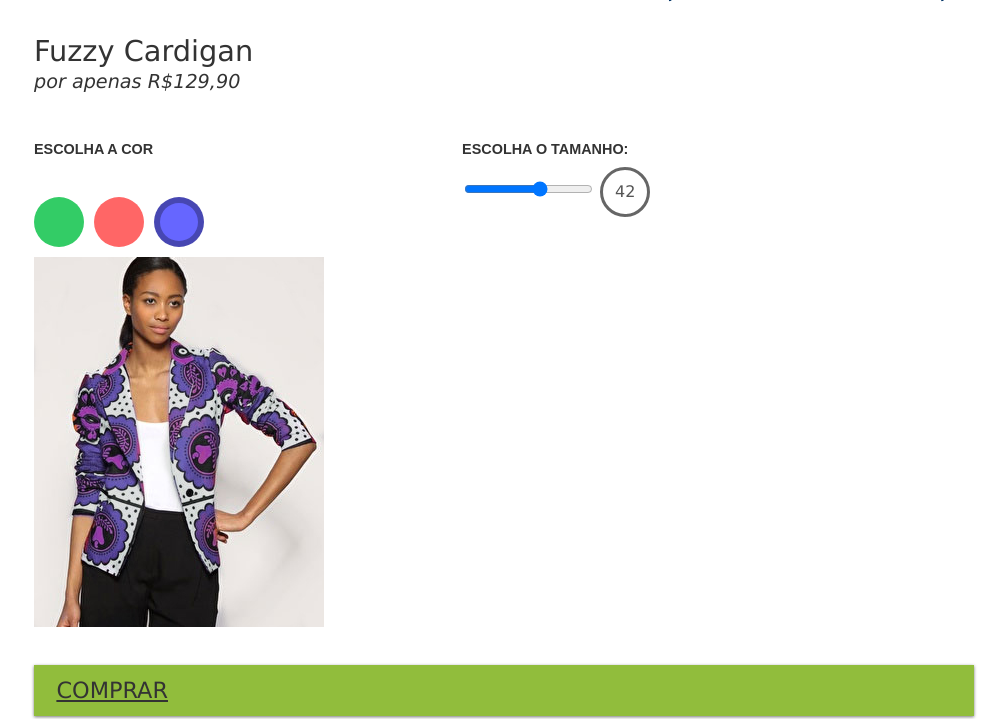
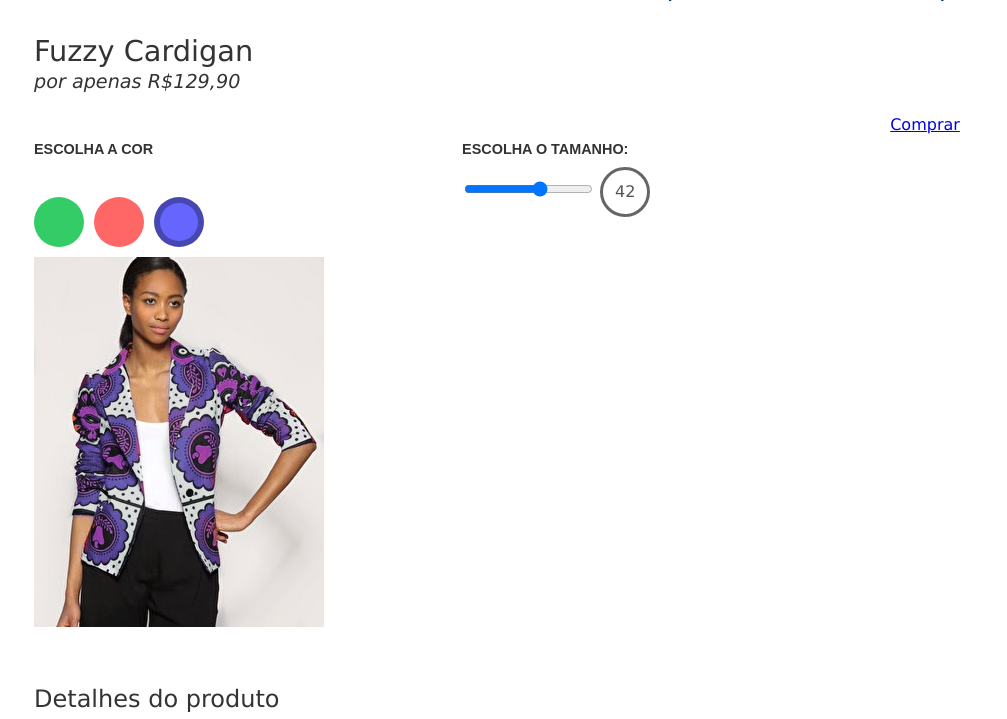
Before and after one commit to fonsecathay/Site-Mirror-Fashion, a plain HTML site: page produto.html in a window 1280 px wide. Shown: the part 87-806 px from the top of the page, without its empty margins (136-1143 px from the left). Drawn offline with Linux system fonts and the light colour scheme.

Commit message:
Update produto.html

```diff
--- a/produto.html
+++ b/produto.html
@@ -41,7 +41,7 @@
                     <input type="range" min="36" max="46" value="42" step="2" name="tamanho" id="tamanho">
                     <output for="tamanho" name="valortamanho">42</output>
                 </fieldset>
-                <a href="checkout.html"<button class="comprar">Comprar</button></a>
+                <a href="checkout.html"<button>Comprar</button></a>
             </form>
         </div>
         <div class="detalhes">
```
